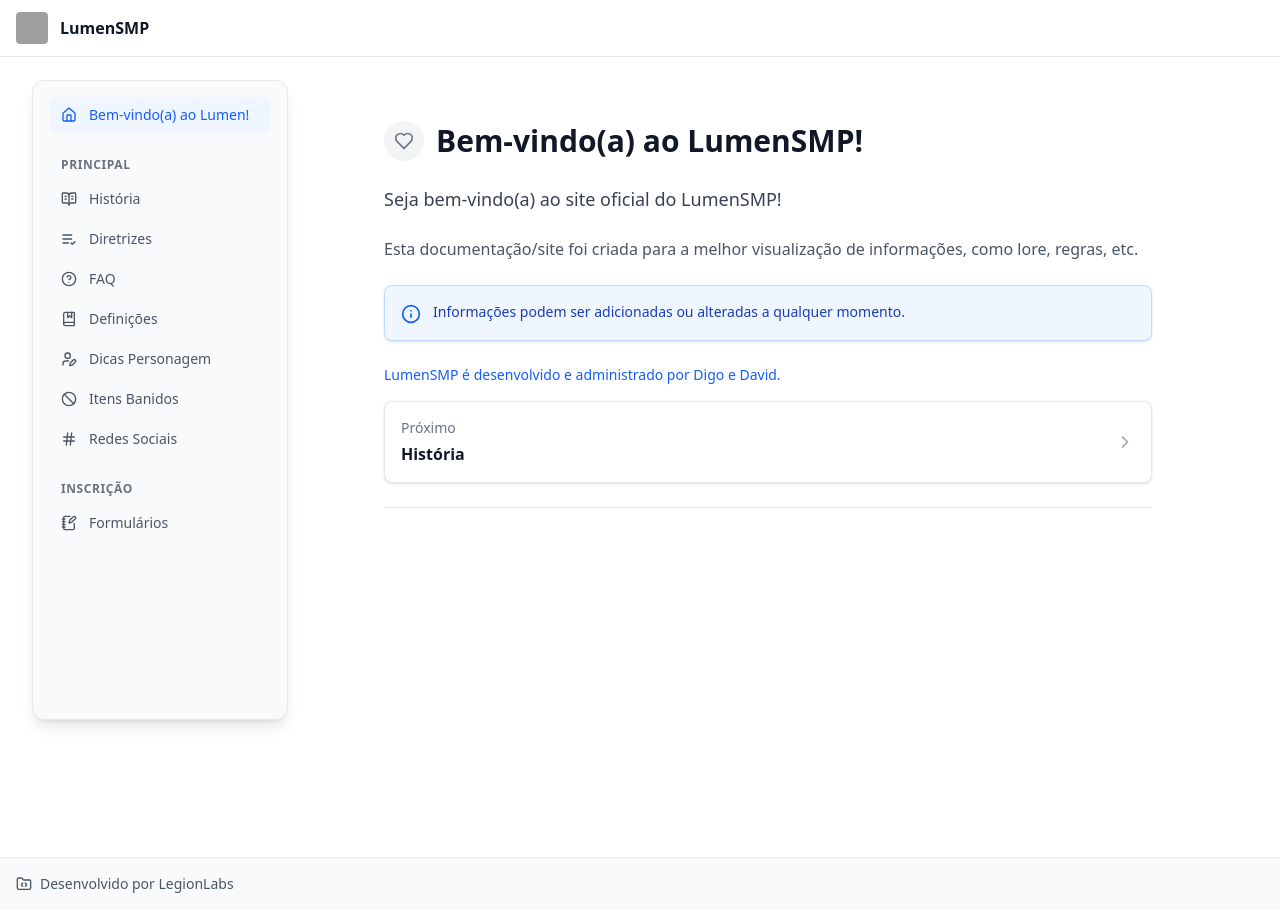
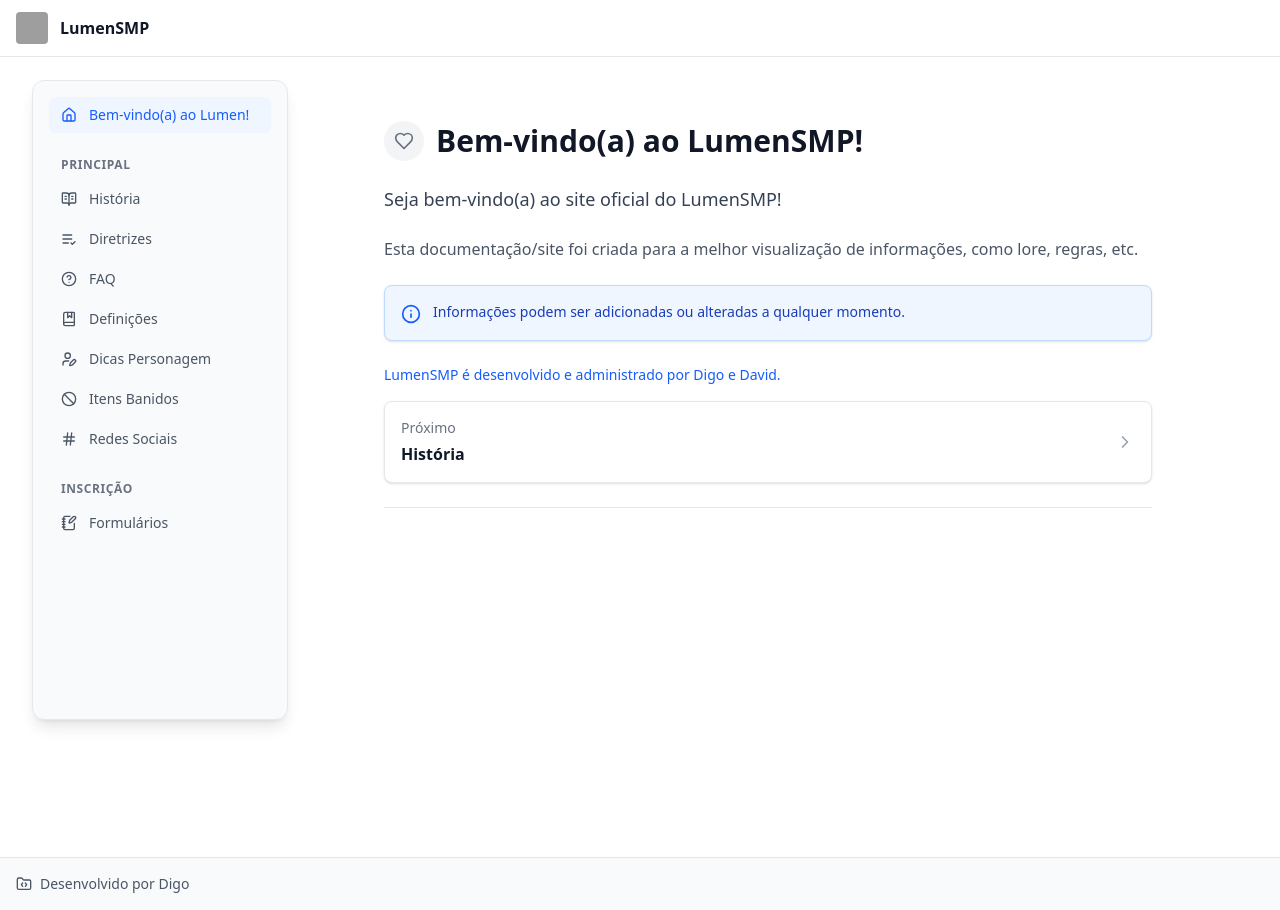
Before and after one commit to digo2205/Lumen-Site, a React (Vite) app: page / in a window 1280 px wide. Built offline with nearby package versions, Linux system fonts and the light colour scheme; grey boxes are pictures that could not be loaded.

Commit message:
footer correct

```diff
--- a/src/components/Footer.tsx
+++ b/src/components/Footer.tsx
@@ -6,7 +6,7 @@ export function Footer() {
         <div className="flex items-center justify-between">
           <div className="flex items-center gap-2 text-sm text-gray-600">
             <FolderCode className="w-4 h-4" />
-            <span>Desenvolvido por LegionLabs</span>
+            <span>Desenvolvido por Digo</span>
           </div>
         </div>
       </div>
```
